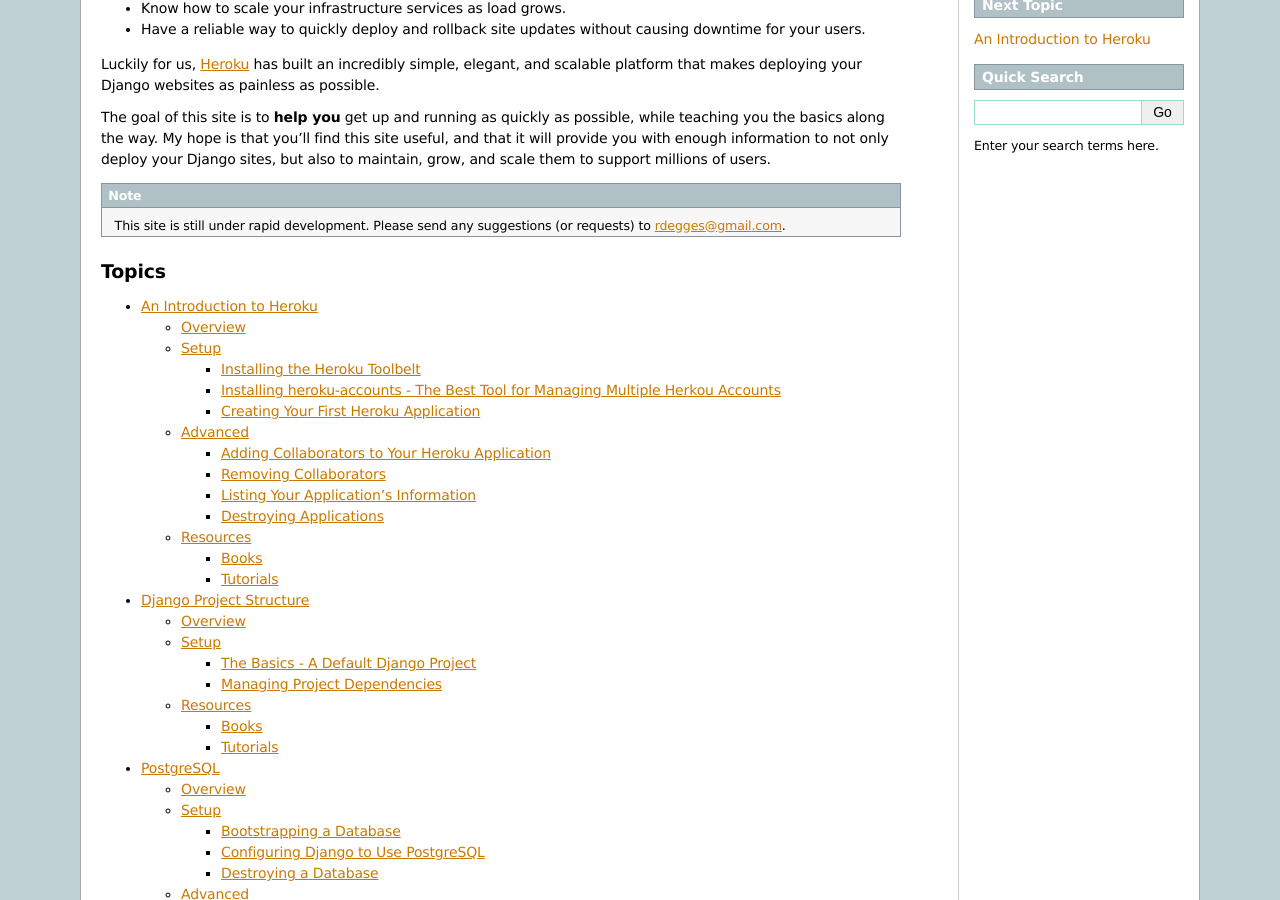
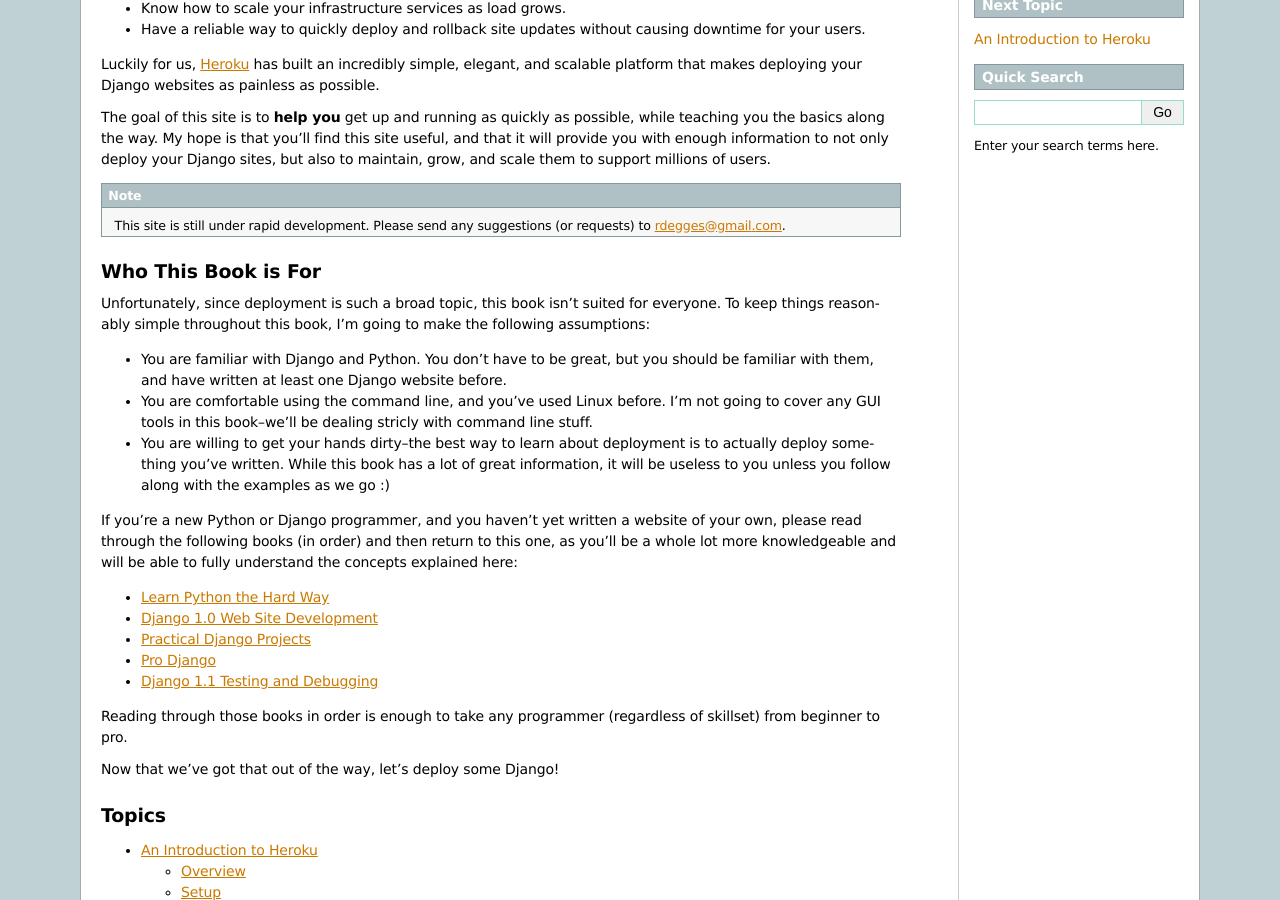
Before and after one commit to perryyo/deploydjango.com, a Sphinx documentation site: the page built from source/index.rst, in a window 1280 px wide and 900 px high, scrolled down 332 px. Built offline with Sphinx 7.4.7, drawn with Linux system fonts in a browser that asks for light colours.

Commit message:
Adding a 'Who This Book is For' section.
This will clarify who the book is suited for, and give those who aren't yet
prepared for this material a good learning course to follow.

```diff
--- a/source/index.rst
+++ b/source/index.rst
@@ -42,6 +42,43 @@
     (or requests) to rdegges@gmail.com.
 
 
+Who This Book is For
+--------------------
+
+Unfortunately, since deployment is such a broad topic, this book isn't suited
+for everyone. To keep things reasonably simple throughout this book, I'm going
+to make the following assumptions:
+
+- You are familiar with Django and Python. You don't have to be great, but you
+  should be familiar with them, and have written at least one Django website
+  before.
+
+- You are comfortable using the command line, and you've used Linux before. I'm
+  not going to cover any GUI tools in this book--we'll be dealing stricly with
+  command line stuff.
+
+- You are willing to get your hands dirty--the best way to learn about
+  deployment is to actually deploy something you've written. While this book
+  has a lot of great information, it will be useless to you unless you follow
+  along with the examples as we go :)
+
+If you're a new Python or Django programmer, and you haven't yet written a
+website of your own, please read through the following books (in order) and
+then return to this one, as you'll be a whole lot more knowledgeable and will
+be able to fully understand the concepts explained here:
+
+- `Learn Python the Hard Way <http://learnpythonthehardway.org/>`_
+- `Django 1.0 Web Site Development <http://www.amazon.com/gp/product/1847196780/ref=as_li_ss_tl?ie=UTF8&tag=rdegges-20&linkCode=as2&camp=1789&creative=390957&creativeASIN=1847196780>`_
+- `Practical Django Projects <http://www.amazon.com/gp/product/1430219386/ref=as_li_ss_tl?ie=UTF8&tag=rdegges-20&linkCode=as2&camp=1789&creative=390957&creativeASIN=1430219386>`_
+- `Pro Django <http://www.amazon.com/gp/product/1430210478/ref=as_li_ss_tl?ie=UTF8&tag=rdegges-20&linkCode=as2&camp=1789&creative=390957&creativeASIN=1430210478>`_
+- `Django 1.1 Testing and Debugging <http://www.amazon.com/gp/product/1847197566/ref=as_li_ss_tl?ie=UTF8&tag=rdegges-20&linkCode=as2&camp=1789&creative=390957&creativeASIN=1847197566>`_
+
+Reading through those books in order is enough to take any programmer
+(regardless of skillset) from beginner to pro.
+
+Now that we've got that out of the way, let's deploy some Django!
+
+
 Topics
 ------
 
```
